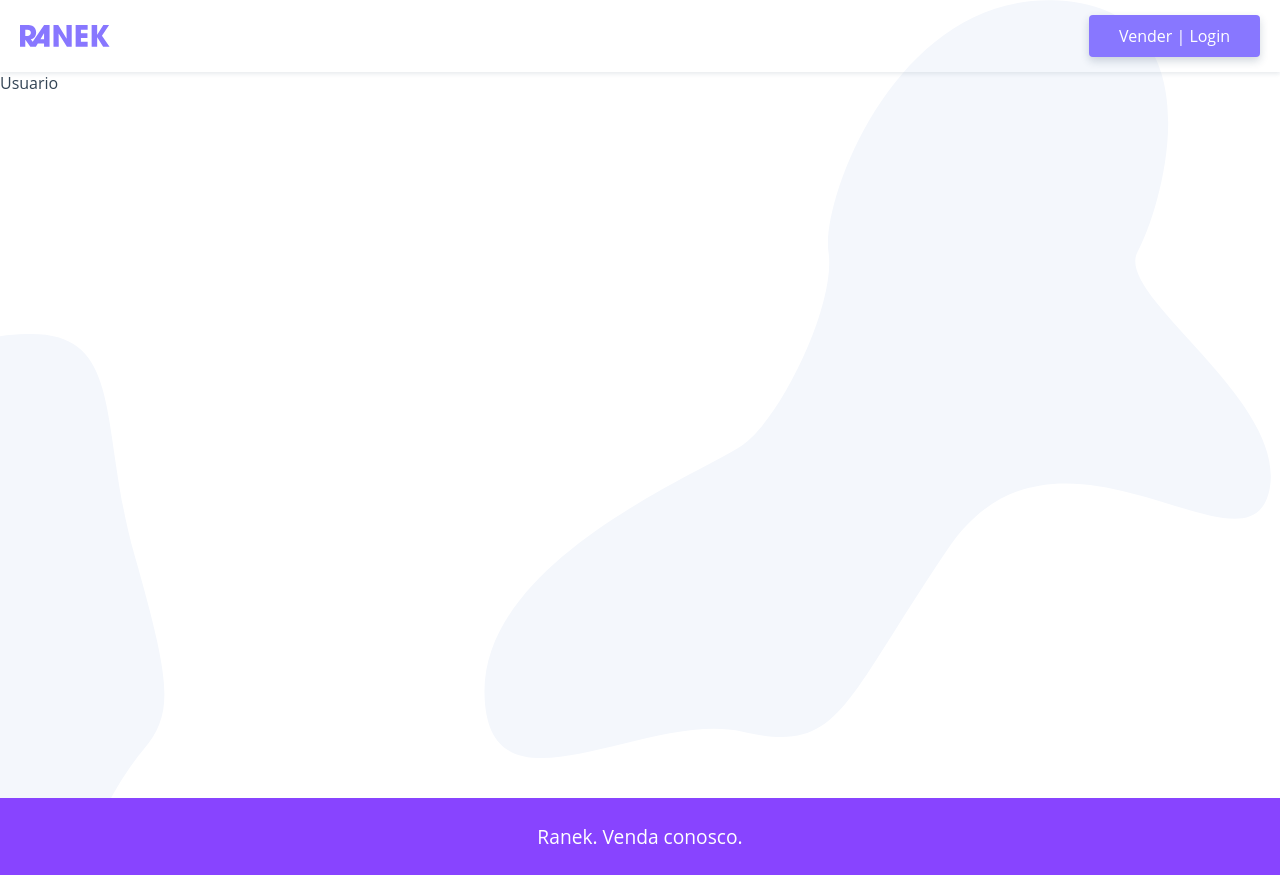
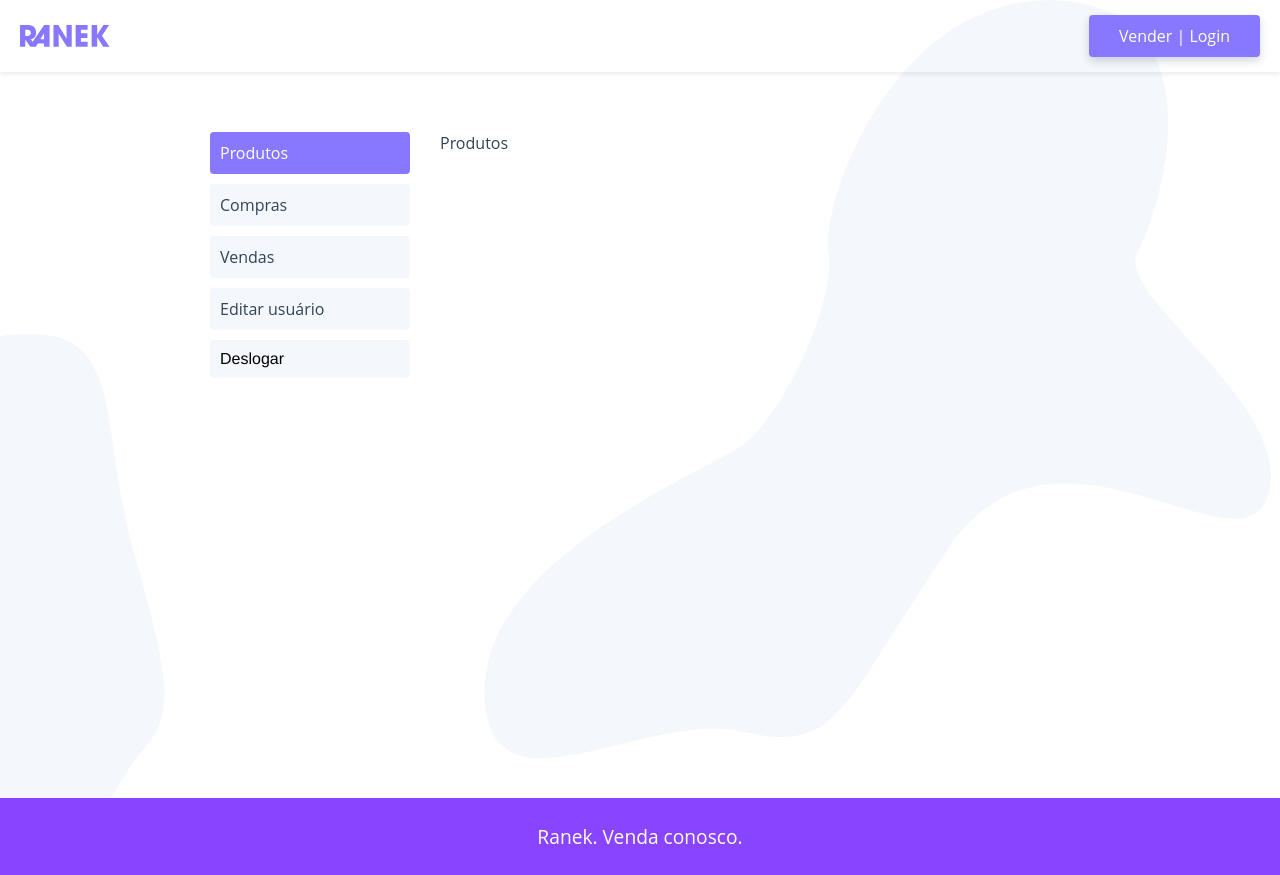
Before and after one commit to queirozdaniel/ranek, a Vue app: page /usuario in a window 1280 px wide. Built offline with nearby package versions, Linux system fonts and the light colour scheme.

Commit message:
Criando pagina de usuario

```diff
--- a/src/components/LoginCriar.vue
+++ b/src/components/LoginCriar.vue
@@ -4,7 +4,7 @@
     <transition mode="out-in">
       <button v-if="!criar" class="btn" @click="criar = true">Criar Conta</button>
       <UsuarioFrom v-else>
-        <button class="btn btn-form">Criar usuário</button>
+        <button class="btn btn-form" @click.prevent="criarUsuario">Criar usuário</button>
       </UsuarioFrom>
     </transition>
   </section>
@@ -22,6 +22,20 @@
     return {
       criar: false
     };
+  },
+  methods: {
+    async criarUsuario() {
+      try {
+        await this.$store.dispatch("criarUsuario", this.$store.state.usuario);
+        await this.$store.dispatch(
+          "getUsuario",
+          this.$store.state.usuario.email
+        );
+        this.$router.push({ name: "usuario" });
+      } catch (error) {
+        console.log(error);
+      }
+    }
   }
 };
 </script>
--- a/src/router/index.js
+++ b/src/router/index.js
@@ -4,6 +4,10 @@
 import Produto from '../views/Produto.vue'
 import Login from '../views/Login.vue'
 import Usuario from '../views/usuario/Usuario.vue'
+import UsuarioProdutos from '../views/usuario/UsuarioProdutos.vue'
+import UsuarioCompras from '../views/usuario/UsuarioCompras.vue'
+import UsuarioVendas from '../views/usuario/UsuarioVendas.vue'
+import UsuarioEditar from '../views/usuario/UsuarioEditar.vue'
 
 Vue.use(VueRouter)
 
@@ -26,8 +30,29 @@
   },
   {
     path: '/usuario',
-    name: 'usuario',
     component: Usuario,
+    children: [
+      {
+        path: '',
+        name: 'usuario',
+        component: UsuarioProdutos,
+      },
+      {
+        path: 'compras',
+        name: 'compras',
+        component: UsuarioCompras,
+      },
+      {
+        path: 'vendas',
+        name: 'vendas',
+        component: UsuarioVendas,
+      },
+      {
+        path: 'editar',
+        name: 'usuario-editar',
+        component: UsuarioEditar,
+      }
+    ]
   }
 ]
 
--- a/src/store/index.js
+++ b/src/store/index.js
@@ -31,10 +31,29 @@
   },
   actions: {
     getUsuario(context, payload) {
-      api.get(`/usuario/${payload}`).then(response => {
+      return api.get(`/usuario/${payload}`).then(response => {
         context.commit("UPDATE_USUARIO", response.data)
         context.commit("UPDATE_LOGIN", true)
       })
+    },
+    criarUsuario(context, payload) {
+      context.commit("UPDATE_USUARIO", { id: payload.email })
+      return api.post('/usuario', payload)
+    },
+    deslogarUsuario(context) {
+      context.commit('UPDATE_USUARIO', {
+        id: "",
+        nome: "",
+        email: "",
+        senha: "",
+        cep: "",
+        rua: "",
+        numero: "",
+        bairro: "",
+        cidade: "",
+        estado: ""
+      })
+      context.commit("UPDATE_LOGIN", false)
     }
   },
   modules: {
--- a/src/views/usuario/Usuario.vue
+++ b/src/views/usuario/Usuario.vue
@@ -1,12 +1,81 @@
 <template>
-  <p>Usuario</p>
+  <section class="usuario">
+    <nav class="sidenav">
+      <ul>
+        <li>
+          <router-link :to="{name: 'usuario'}">Produtos</router-link>
+        </li>
+        <li>
+          <router-link :to="{name: 'compras'}">Compras</router-link>
+        </li>
+        <li>
+          <router-link :to="{name: 'vendas'}">Vendas</router-link>
+        </li>
+        <li>
+          <router-link :to="{name: 'usuario-editar'}">Editar usuário</router-link>
+        </li>
+        <li>
+          <button @click.prevent="deslogar">Deslogar</button>
+        </li>
+      </ul>
+    </nav>
+    <transition mode="out-in">
+      <router-view></router-view>
+    </transition>
+  </section>
 </template>
 
 <script>
 export default {
-  name: "Usuario"
+  name: "Usuario",
+  methods: {
+    deslogar() {
+      this.$store.dispatch("deslogarUsuario");
+      this.$router.push("/login");
+    }
+  }
 };
 </script>
 
-<style>
+<style scoped>
+.usuario {
+  display: grid;
+  grid-template-columns: minmax(140px, 200px) 1fr;
+  max-width: 900px;
+  margin: 40px auto;
+  grid-gap: 30px;
+  padding: 20px;
+}
+
+@media screen and (max-width: 500px) {
+  .usuario {
+    grid-template-columns: 1fr;
+    margin: 0px auto;
+  }
+}
+
+.sidenav a,
+.sidenav button {
+  padding: 10px;
+  display: block;
+  background: #f4f7fc;
+  margin-bottom: 10px;
+  border-radius: 4px;
+}
+
+.sidenav a.router-link-exact-active,
+.sidenav a:hover,
+.sidenav button:hover {
+  background: #87f;
+  color: #fff;
+}
+
+.sidenav button {
+  border: none;
+  width: 100%;
+  font-size: 1rem;
+  text-align: left;
+  font-family: "Avenir", Helvetica, Arial, sans-serif;
+  cursor: pointer;
+}
 </style>
--- /dev/null
+++ b/src/views/usuario/UsuarioCompras.vue
@@ -0,0 +1,10 @@
+<template>
+  <p>Compras</p>
+</template>
+
+<script>
+export default {};
+</script>
+
+<style>
+</style>
--- /dev/null
+++ b/src/views/usuario/UsuarioEditar.vue
@@ -0,0 +1,10 @@
+<template>
+  <p>Editar</p>
+</template>
+
+<script>
+export default {};
+</script>
+
+<style>
+</style>
--- a/src/views/usuario/UsuarioForm.vue
+++ b/src/views/usuario/UsuarioForm.vue
@@ -54,7 +54,6 @@
       const cep = this.cep.replace(/\D/g, "");
       if (cep.length === 8) {
         getCep(cep).then(response => {
-          console.log(response.data);
           this.rua = response.data.logradouro;
           this.bairro = response.data.bairro;
           this.cidade = response.data.localidade;
--- /dev/null
+++ b/src/views/usuario/UsuarioProdutos.vue
@@ -0,0 +1,10 @@
+<template>
+  <p>Produtos</p>
+</template>
+
+<script>
+export default {};
+</script>
+
+<style>
+</style>
--- /dev/null
+++ b/src/views/usuario/UsuarioVendas.vue
@@ -0,0 +1,10 @@
+<template>
+  <p>Vendas</p>
+</template>
+
+<script>
+export default {};
+</script>
+
+<style>
+</style>
```
